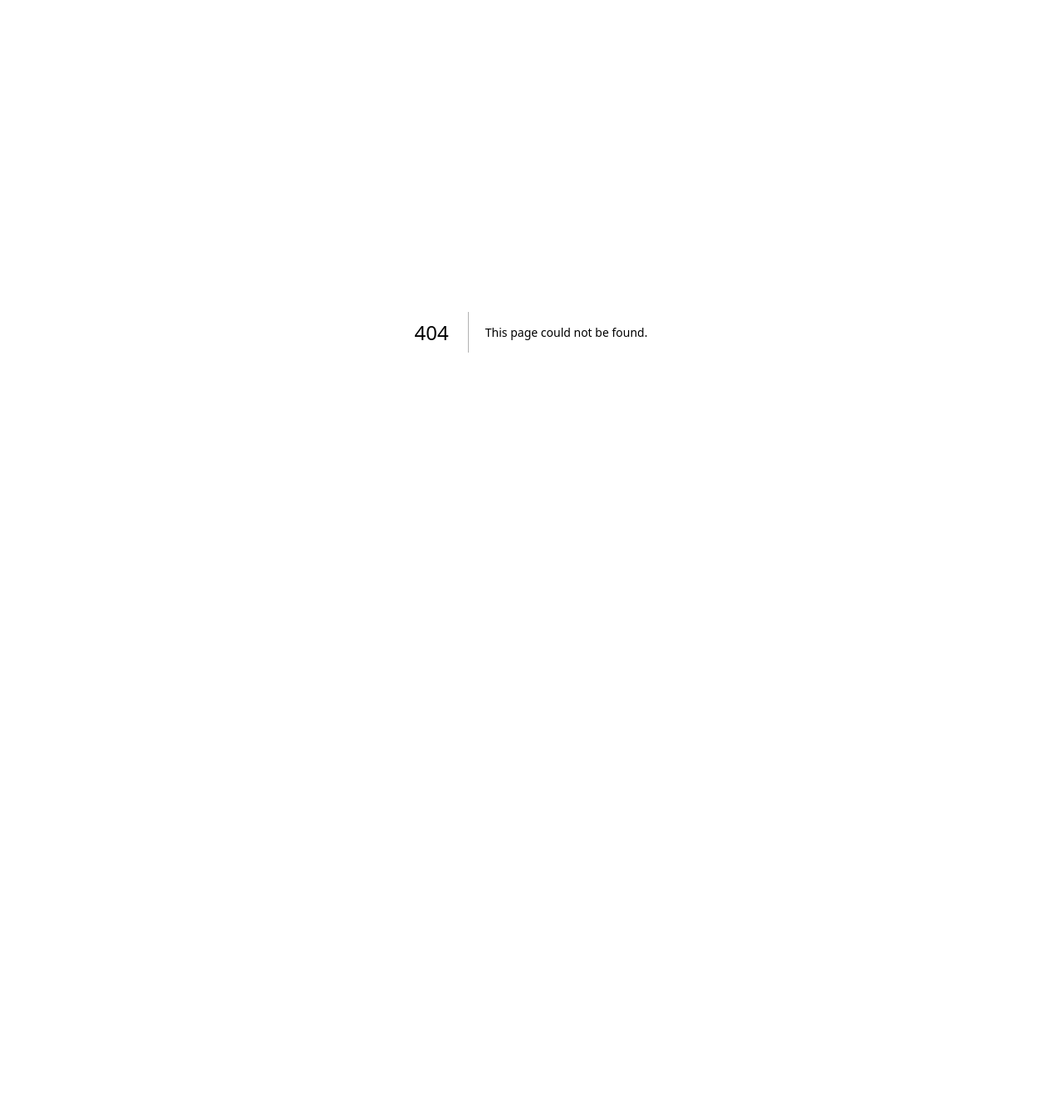
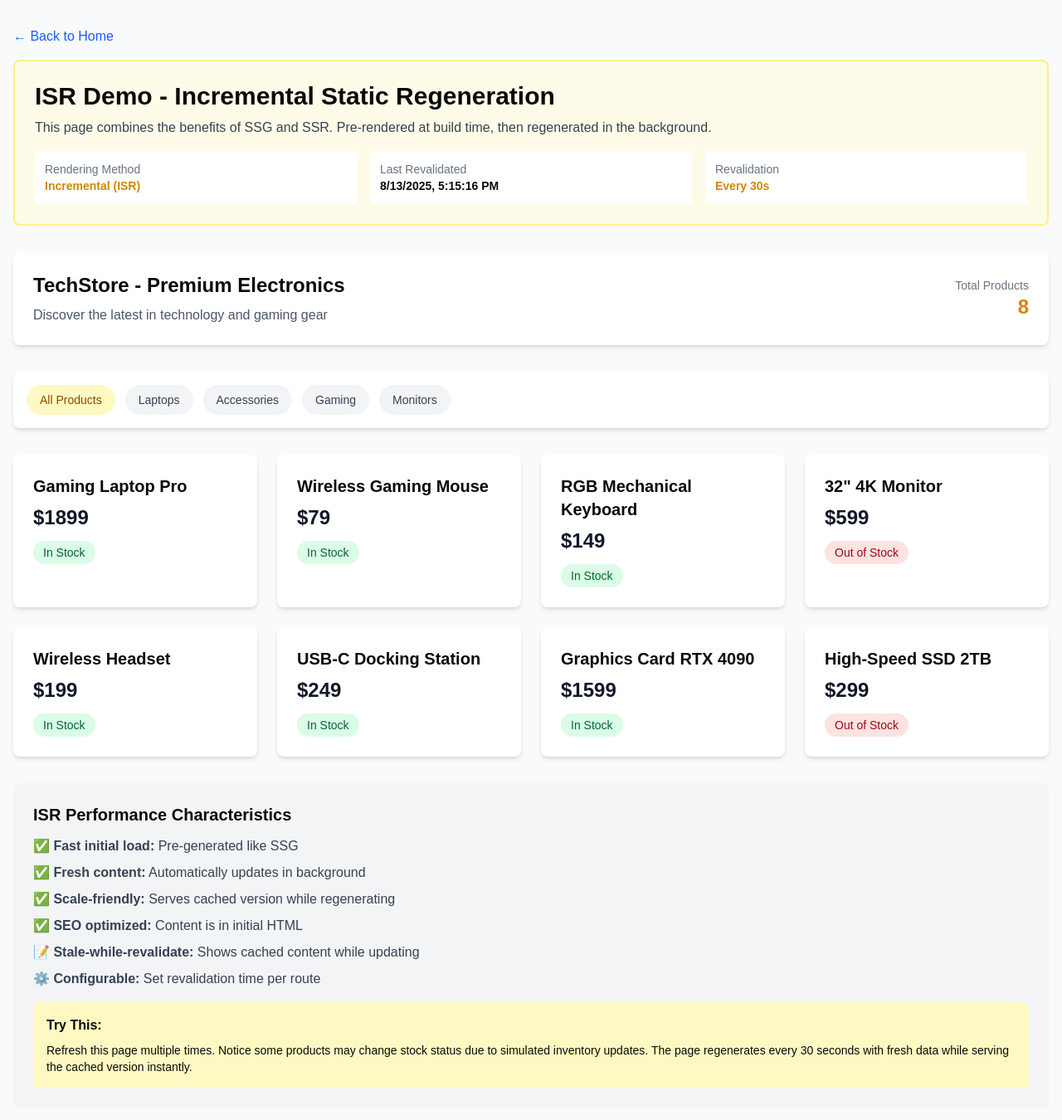
Before and after one commit to mattshadowwing/CSR-SSR-SSG-PPR-demo, a Next.js app: page /isr-demo in a window 1280 px wide. Before the commit this address had no page. Shown: the top 1350 px of the page at 83% size. Before the commit the page ends 800 px from the top, so only its background shows below. Built offline with nearby package versions, Linux system fonts and the light colour scheme.

Commit message:
Create ISR demo page
cgen-4ec6797610f24c27b3ef98b834fce0f2

```diff
--- /dev/null
+++ b/src/app/isr-demo/page.tsx
@@ -0,0 +1,137 @@
+import Link from 'next/link'
+import ProductCard from '@/app/components/ProductCard'
+import type { Product } from '@/app/types'
+
+// Enable ISR with revalidation
+export const revalidate = 30 // Revalidate every 30 seconds
+
+interface ISRData {
+    products: Product[];
+    lastRevalidated: string;
+    totalProducts: number;
+}
+
+// This function runs at build time AND on revalidation
+async function getProducts(): Promise<ISRData> {
+    // Simulate API delay
+    await new Promise(resolve => setTimeout(resolve, 200))
+
+    // In a real app, this would fetch from a CMS/database
+    const products: Product[] = [
+        { id: 1, name: 'Gaming Laptop Pro', price: 1899, inStock: true },
+        { id: 2, name: 'Wireless Gaming Mouse', price: 79, inStock: true },
+        { id: 3, name: 'RGB Mechanical Keyboard', price: 149, inStock: true },
+        { id: 4, name: '32" 4K Monitor', price: 599, inStock: false },
+        { id: 5, name: 'Wireless Headset', price: 199, inStock: true },
+        { id: 6, name: 'USB-C Docking Station', price: 249, inStock: true },
+        // Simulate dynamic inventory changes
+        { id: 7, name: 'Graphics Card RTX 4090', price: 1599, inStock: Math.random() > 0.3 },
+        { id: 8, name: 'High-Speed SSD 2TB', price: 299, inStock: Math.random() > 0.2 },
+    ]
+
+    return {
+        products,
+        lastRevalidated: new Date().toISOString(),
+        totalProducts: products.length,
+    }
+}
+
+export default async function ISRDemo() {
+    const { products, lastRevalidated, totalProducts } = await getProducts()
+
+    return (
+        <div className="min-h-screen bg-gray-50">
+            <div className="container mx-auto px-4 py-8">
+                <Link href="/" className="text-blue-600 hover:text-blue-800 mb-4 inline-block">
+                    ← Back to Home
+                </Link>
+
+                <div className="bg-yellow-50 border-2 border-yellow-200 rounded-lg p-6 mb-8">
+                    <h1 className="text-3xl font-bold mb-2">ISR Demo - Incremental Static Regeneration</h1>
+                    <p className="text-gray-700 mb-4">
+                        This page combines the benefits of SSG and SSR. Pre-rendered at build time, then regenerated in the background.
+                    </p>
+                    <div className="grid md:grid-cols-3 gap-4 text-sm">
+                        <div className="bg-white rounded p-3">
+                            <div className="text-gray-500">Rendering Method</div>
+                            <div className="font-semibold text-yellow-600">Incremental (ISR)</div>
+                        </div>
+                        <div className="bg-white rounded p-3">
+                            <div className="text-gray-500">Last Revalidated</div>
+                            <div className="font-semibold">{new Date(lastRevalidated).toLocaleString()}</div>
+                        </div>
+                        <div className="bg-white rounded p-3">
+                            <div className="text-gray-500">Revalidation</div>
+                            <div className="font-semibold text-yellow-600">Every 30s</div>
+                        </div>
+                    </div>
+                </div>
+
+                {/* Store Header */}
+                <div className="bg-white rounded-lg shadow-md p-6 mb-8">
+                    <div className="flex flex-col md:flex-row md:items-center md:justify-between">
+                        <div>
+                            <h2 className="text-2xl font-bold mb-2">TechStore - Premium Electronics</h2>
+                            <p className="text-gray-600">Discover the latest in technology and gaming gear</p>
+                        </div>
+                        <div className="mt-4 md:mt-0">
+                            <div className="text-right">
+                                <div className="text-sm text-gray-500">Total Products</div>
+                                <div className="text-2xl font-bold text-yellow-600">{totalProducts}</div>
+                            </div>
+                        </div>
+                    </div>
+                </div>
+
+                {/* Category Navigation */}
+                <div className="bg-white rounded-lg shadow-md p-4 mb-8">
+                    <div className="flex flex-wrap gap-3">
+                        <span className="px-4 py-2 bg-yellow-100 text-yellow-800 rounded-full text-sm font-medium">
+                            All Products
+                        </span>
+                        <span className="px-4 py-2 bg-gray-100 text-gray-700 rounded-full text-sm hover:bg-gray-200 cursor-pointer">
+                            Laptops
+                        </span>
+                        <span className="px-4 py-2 bg-gray-100 text-gray-700 rounded-full text-sm hover:bg-gray-200 cursor-pointer">
+                            Accessories
+                        </span>
+                        <span className="px-4 py-2 bg-gray-100 text-gray-700 rounded-full text-sm hover:bg-gray-200 cursor-pointer">
+                            Gaming
+                        </span>
+                        <span className="px-4 py-2 bg-gray-100 text-gray-700 rounded-full text-sm hover:bg-gray-200 cursor-pointer">
+                            Monitors
+                        </span>
+                    </div>
+                </div>
+
+                {/* Products Grid */}
+                <div className="grid md:grid-cols-2 lg:grid-cols-3 xl:grid-cols-4 gap-6">
+                    {products.map((product) => (
+                        <ProductCard key={product.id} product={product} />
+                    ))}
+                </div>
+
+                {/* ISR Information */}
+                <div className="mt-8 bg-gray-100 rounded-lg p-6">
+                    <h2 className="text-xl font-bold mb-3">ISR Performance Characteristics</h2>
+                    <ul className="space-y-2 text-gray-700">
+                        <li>✅ <strong>Fast initial load:</strong> Pre-generated like SSG</li>
+                        <li>✅ <strong>Fresh content:</strong> Automatically updates in background</li>
+                        <li>✅ <strong>Scale-friendly:</strong> Serves cached version while regenerating</li>
+                        <li>✅ <strong>SEO optimized:</strong> Content is in initial HTML</li>
+                        <li>📝 <strong>Stale-while-revalidate:</strong> Shows cached content while updating</li>
+                        <li>⚙️ <strong>Configurable:</strong> Set revalidation time per route</li>
+                    </ul>
+
+                    <div className="mt-4 p-4 bg-yellow-100 rounded-lg">
+                        <h3 className="font-semibold mb-2">Try This:</h3>
+                        <p className="text-sm">
+                            Refresh this page multiple times. Notice some products may change stock status due to simulated inventory updates.
+                            The page regenerates every 30 seconds with fresh data while serving the cached version instantly.
+                        </p>
+                    </div>
+                </div>
+            </div>
+        </div>
+    )
+}
```
